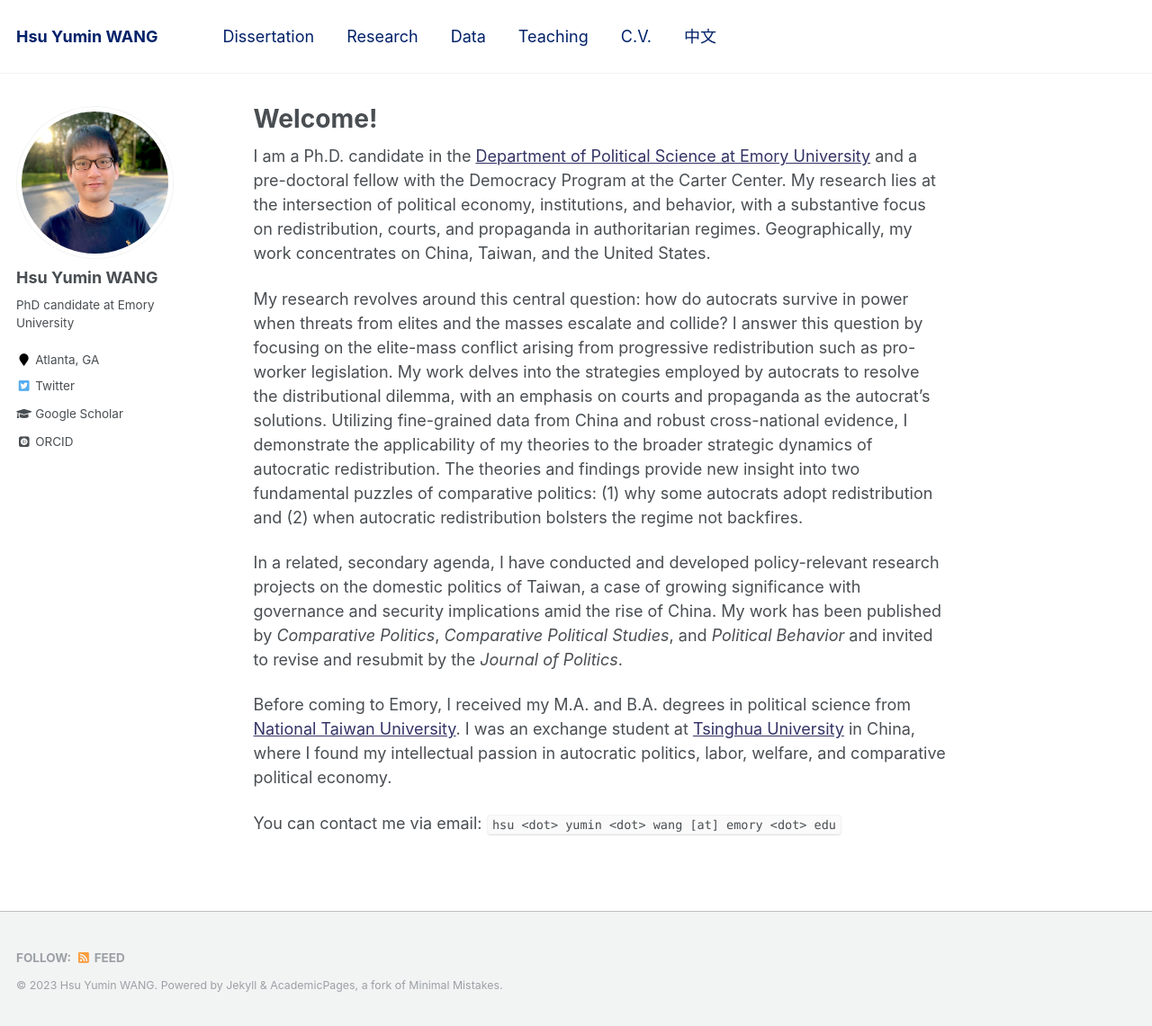
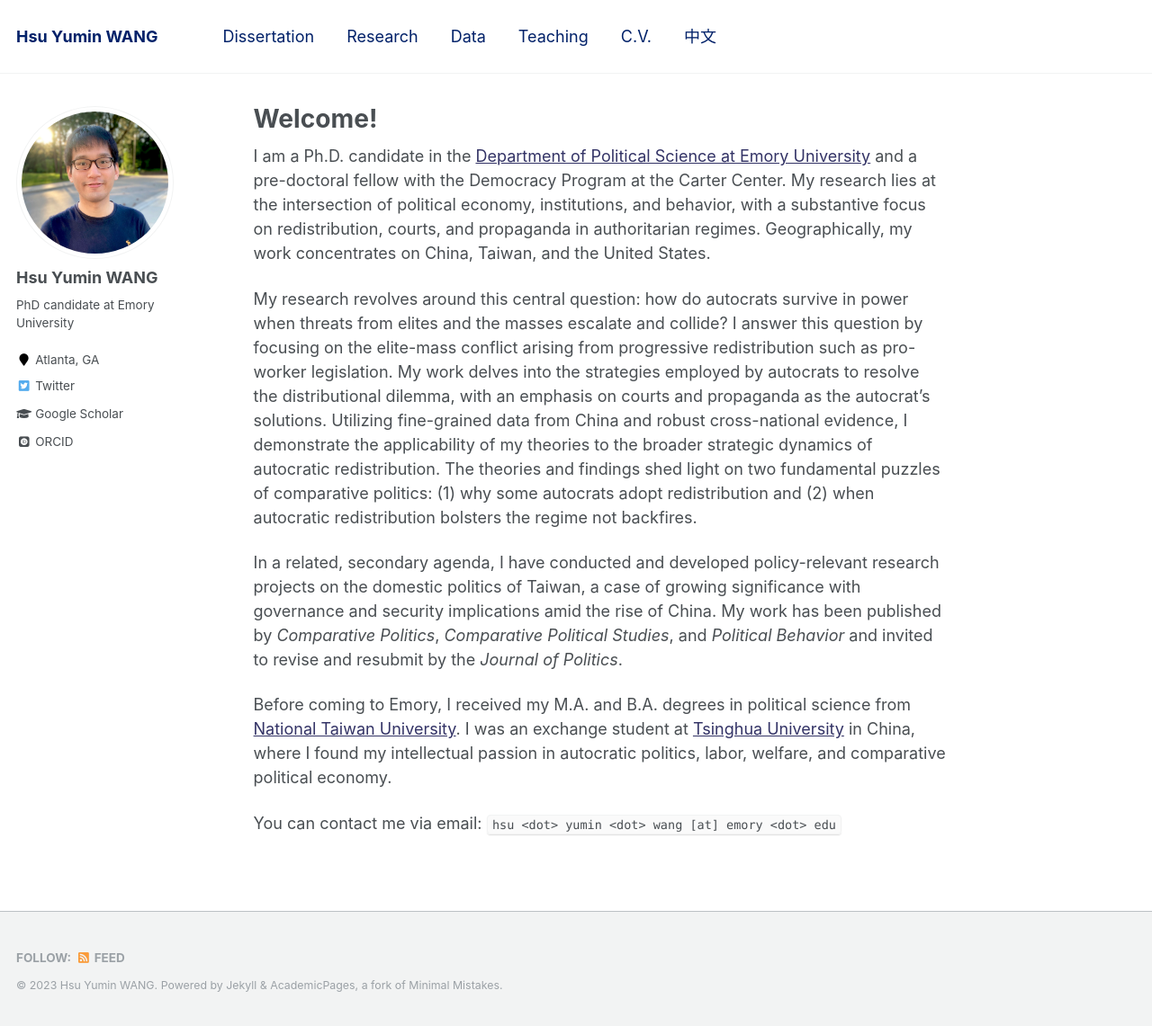
Before and after one commit to hsuyumin/hsuyumin.github.io, a Jekyll site: the page built from _pages/about.md, in a window 1280 px wide and 1141 px high. Shown: the whole window at 90% size. Built offline with Jekyll 4.4.1, drawn with Linux system fonts in a browser that asks for light colours; some web fonts are replaced.

Commit message:
Update about.md

```diff
--- a/_pages/about.md
+++ b/_pages/about.md
@@ -10,7 +10,7 @@ redirect_from:
 
 I am a Ph.D. candidate in the [Department of Political Science at Emory University](http://polisci.emory.edu/home/) and a pre-doctoral fellow with the Democracy Program at the Carter Center. My research lies at the intersection of political economy, institutions, and behavior, with a substantive focus on redistribution, courts, and propaganda in authoritarian regimes. Geographically, my work concentrates on China, Taiwan, and the United States.
 
-My research revolves around this central question: how do autocrats survive in power when threats from elites and the masses escalate and collide? I answer this question by focusing on the elite-mass conflict arising from progressive redistribution such as pro-worker legislation. My work delves into the strategies employed by autocrats to resolve the distributional dilemma, with an emphasis on courts and propaganda as the autocrat’s solutions. Utilizing fine-grained data from China and robust cross-national evidence, I demonstrate the applicability of my theories to the broader strategic dynamics of autocratic redistribution. The theories and findings provide new insight into two fundamental puzzles of comparative politics: (1) why some autocrats adopt redistribution and (2) when autocratic redistribution bolsters the regime not backfires.
+My research revolves around this central question: how do autocrats survive in power when threats from elites and the masses escalate and collide? I answer this question by focusing on the elite-mass conflict arising from progressive redistribution such as pro-worker legislation. My work delves into the strategies employed by autocrats to resolve the distributional dilemma, with an emphasis on courts and propaganda as the autocrat’s solutions. Utilizing fine-grained data from China and robust cross-national evidence, I demonstrate the applicability of my theories to the broader strategic dynamics of autocratic redistribution. The theories and findings shed light on two fundamental puzzles of comparative politics: (1) why some autocrats adopt redistribution and (2) when autocratic redistribution bolsters the regime not backfires.
 
 In a related, secondary agenda, I have conducted and developed policy-relevant research projects on the domestic politics of Taiwan, a case of growing significance with governance and security implications amid the rise of China. My work has been published by _Comparative Politics_, _Comparative Political Studies_, and _Political Behavior_ and invited to revise and resubmit by the _Journal of Politics_.
 
```
